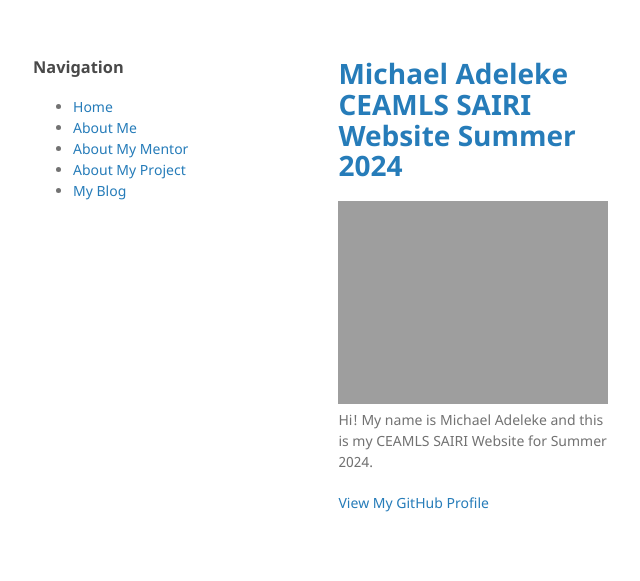
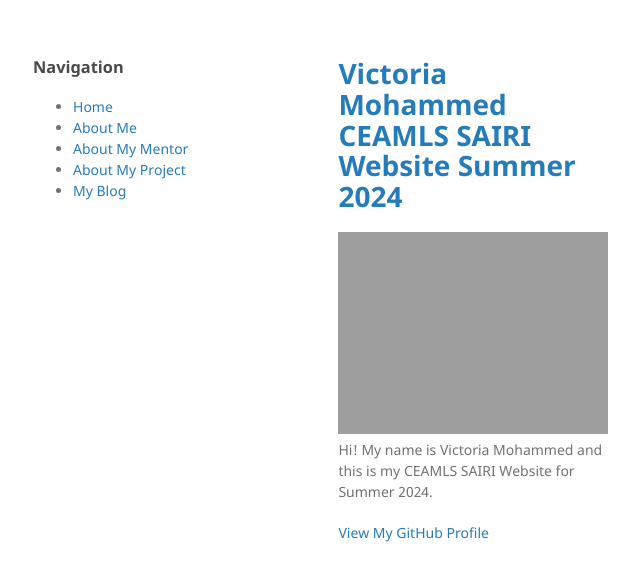
Before and after one commit to Onize12/Onize12.github.io, a Jekyll site: the page built from index.md, in a window 1280 px wide. Shown: the top 581 px of the page, without its empty margins (177-817 px from the left). Built offline with Jekyll 4.4.1, drawn with Linux system fonts in a browser that asks for light colours.

Commit message:
Update _config.yml

```diff
--- a/_config.yml
+++ b/_config.yml
@@ -1,6 +1,6 @@
-title: Michael Adeleke CEAMLS SAIRI Website Summer 2024
+title: Victoria Mohammed CEAMLS SAIRI Website Summer 2024
 logo: assets/img/3-012A4913 (1) (1).jpg
-description: Hi! My name is Michael Adeleke and this is my CEAMLS SAIRI Website for Summer 2024.
+description: Hi! My name is Victoria Mohammed and this is my CEAMLS SAIRI Website for Summer 2024.
 show_downloads: true
 google_analytics:
 theme: jekyll-theme-minimal
```
